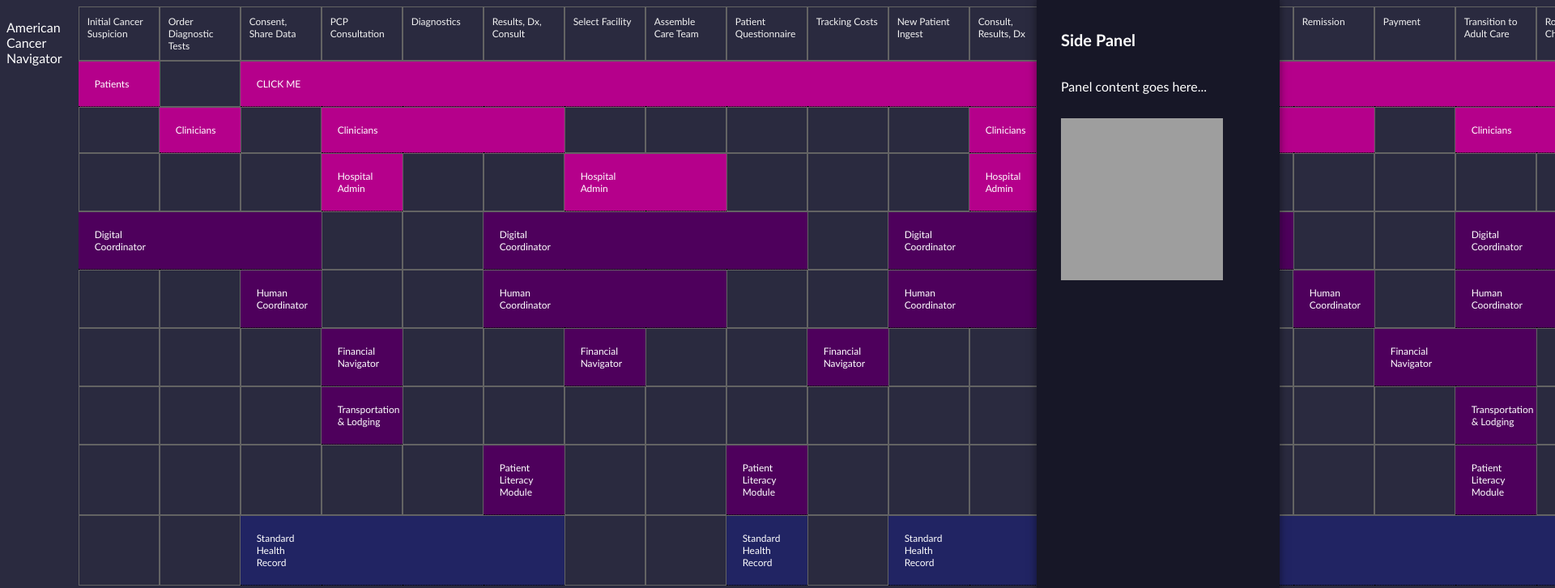
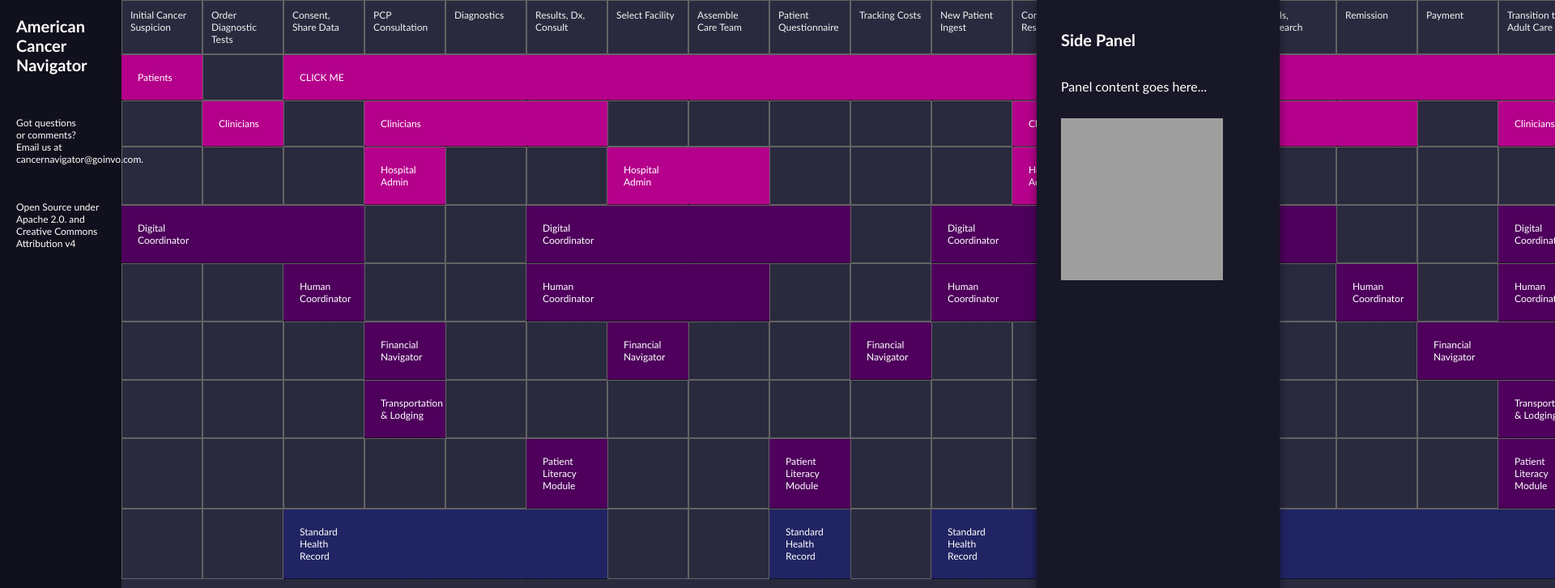
Before and after one commit to goinvo/cancernavigator, a plain HTML site: page index.html in a window 1280 px wide. Shown: the top 726 px of the page at 81% size, 1920 px wide, since content can reach past the window. Drawn offline with Linux system fonts and the light colour scheme; grey boxes are pictures that could not be loaded.

Commit message:
Added sidenav

```diff
--- a/index.css
+++ b/index.css
@@ -59,12 +59,39 @@
 
 body {
     background-color: rgb(42, 42, 63);
+    padding: 0px 0px 0px 0px;
+    margin-top: 0px;
+    margin-left: 0px;
 }
 
+.side-nav {
+    height: 100%; /* Full-height: remove this if you want "auto" height */
+    width: 150px; /* Set the width of the sidebar */
+    background-color: none;
+    color: white;
+    position: fixed; /* Fixed Sidebar (stay in place on scroll) */
+    z-index: 1; /* Stay on top */
+    top: 0; /* Stay at the top */
+    background-color: rgb(17, 17, 29);
+    padding: 0px 0px 0px 0px;
+    margin-top: 0px;
+}
+
+.small-font {
+    font-size: 12px;
+    padding-left: 20px;
+}
+
+.big-font {
+    font-size: 20px;
+    font-weight: bold;
+    padding-left: 20px;
+}
 .grid-container {
     display: grid; /* May want a mobile version that is a different display that's flexible, responsive */
     grid-template-columns: 100px 100px 100px 100px 100px 100px 100px 100px 100px 100px 100px 100px 100px 100px 100px 100px 100px 100px 100px 100px 100px;
     background-color: none;
+    margin-left: 150px;
 }
 
 .grid-item {
@@ -214,27 +241,6 @@
     border-color: transparent transparent black transparent;
   }
 
-/* Define the legend */
-.legend-item {
-    display: inline-block;
-    margin-right: 20px;
-    font-family: 'Gill Sans', 'Gill Sans MT', Calibri, 'Trebuchet MS', sans-serif;
-}
-
-.legend-container {
-    text-align: center;
-    padding-bottom: 20px;
-}
-
-/* Define the styles for the colored squares */
-.legend-color {
-    display: inline-block;
-    width: 20px;
-    height: 20px;
-    margin-right: 5px;
-    border: none;
-}
-
 /* Define the styles for the even rows */
 .row-even {
     background-color: #f2f2f2;
--- a/index.html
+++ b/index.html
@@ -10,10 +10,11 @@
 
 <body>
 
-<div>
-    <p class="alignleft">American <br> Cancer<br>Navigator</p>
+<div class="side-nav">
+  <p class="alignleft big-font">American Cancer Navigator</p>
+  <p class="alignleft small-font">Got questions <br> or comments? <br> Email us at <br> cancernavigator@goinvo.com.</p>
+  <p class="alignleft small-font">Open Source under Apache 2.0. and Creative Commons Attribution v4</p>
 </div>
-
 
 <div class="grid-container">
 <!--Titles-->
```
